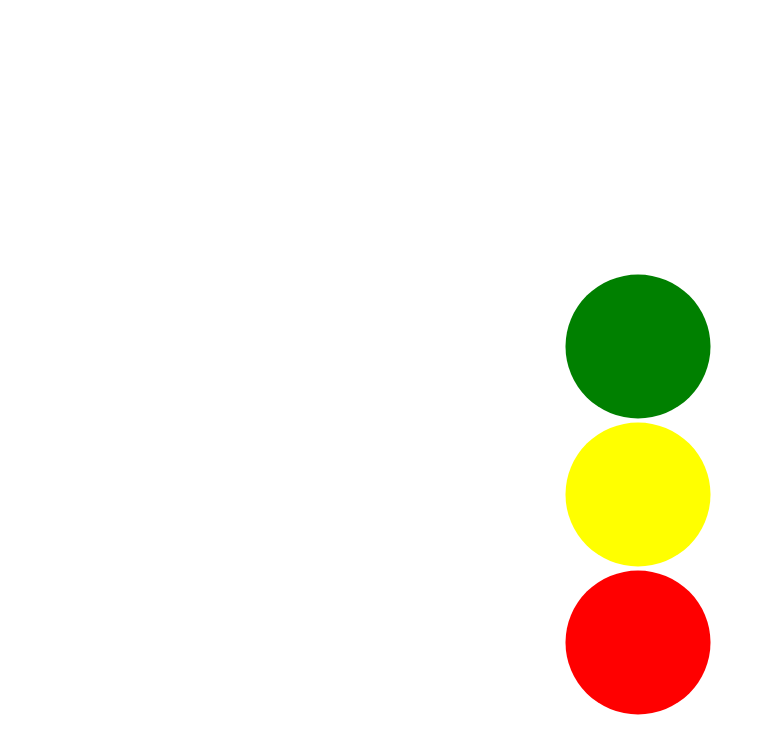
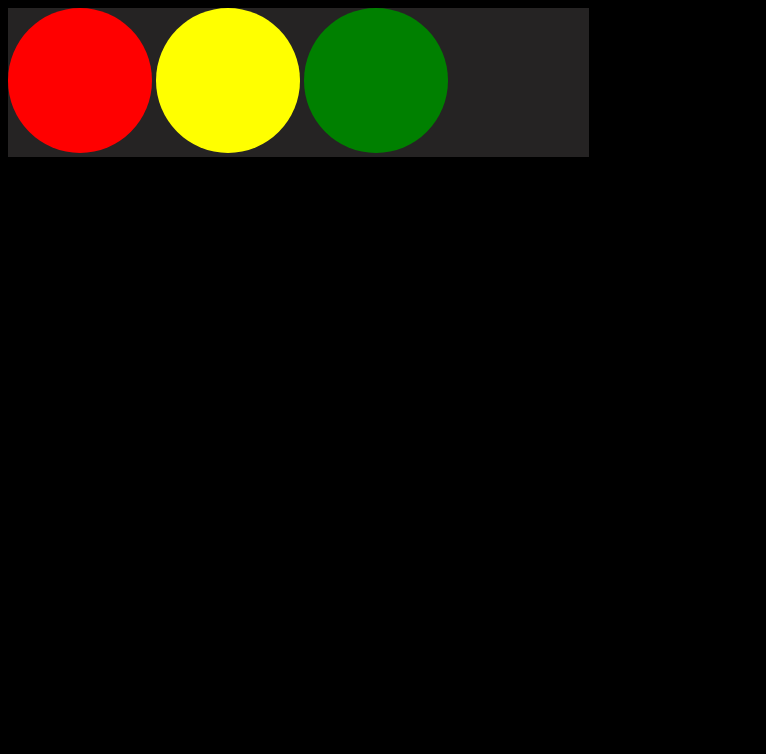
Before and after one commit to MadisonIngraham/stoplight, a plain HTML site: page index.html in a window 1280 px wide. Shown: the whole page, without its empty margins (0-766 px from the left). Drawn offline with Linux system fonts and the light colour scheme.

Commit message:
background color

```diff
--- a/index.html
+++ b/index.html
@@ -1,8 +1,18 @@
 <!DOCTYPE html>
+<html lang="en">
+  <head>
+    <meta charset="UTF-8" />
+    <meta name="viewport" content="width=device-width, initial-scale=1.0" />
+    <meta http-equiv="X-UA-Compatible" content="ie-edge" />
     <link rel="stylesheet" href="style.css" />
+    <title>Stoplight</title>
+  </head>
 
+  <body>
     <div>
       <span class="dot" id="red"></span>
       <span class="dot" id="yellow"></span>
       <span class="dot" id="green"></span>
     </div>
+  </body>
+</html>
--- a/style.css
+++ b/style.css
@@ -1,12 +1,17 @@
+body {
+  background-color: black;
+}
+
+div {
+  background-color: #252323;
+  width: 46%;
+}
+
 .dot {
   height: 145px;
   width: 144px;
   border-radius: 100%;
   display: inline-block;
-}
-
-div {
-  transform: rotate(-90deg);
 }
 
 #red {
```
Lines whose indentation alone changed are shown as unchanged.
